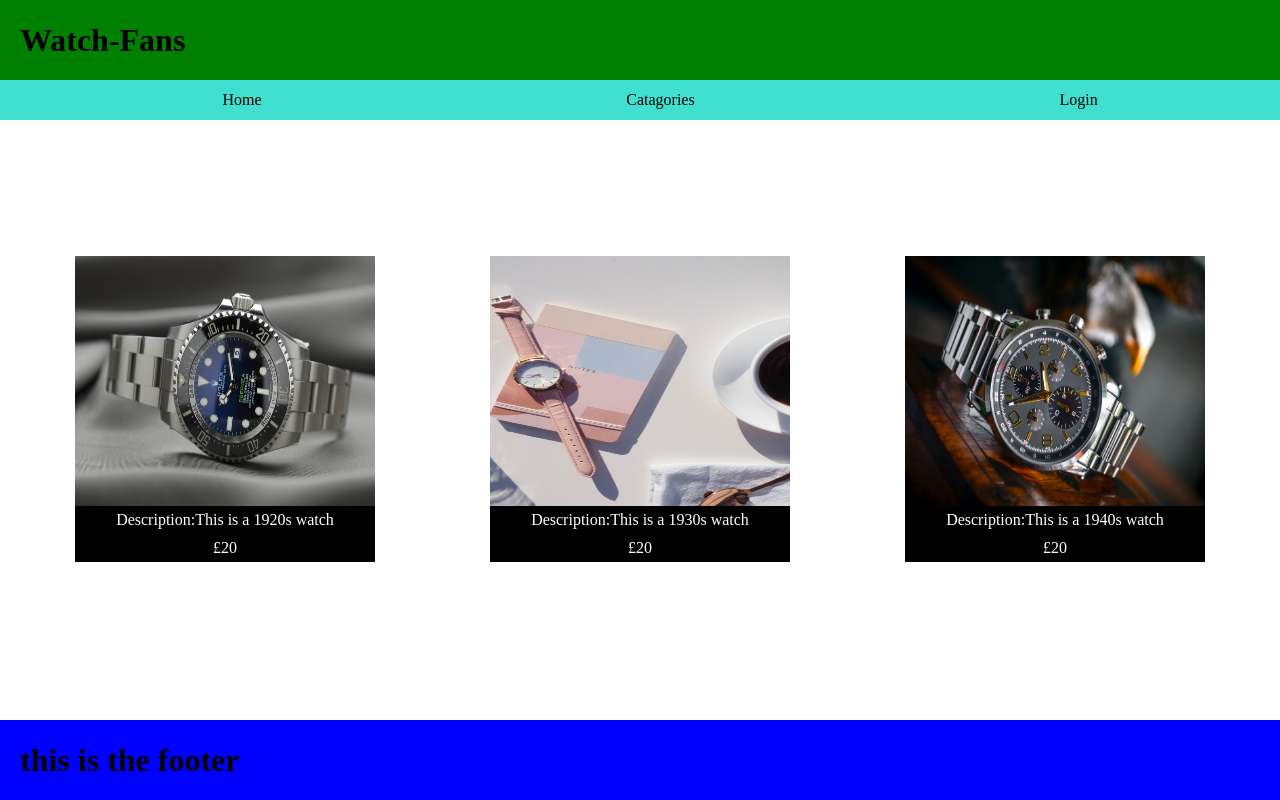
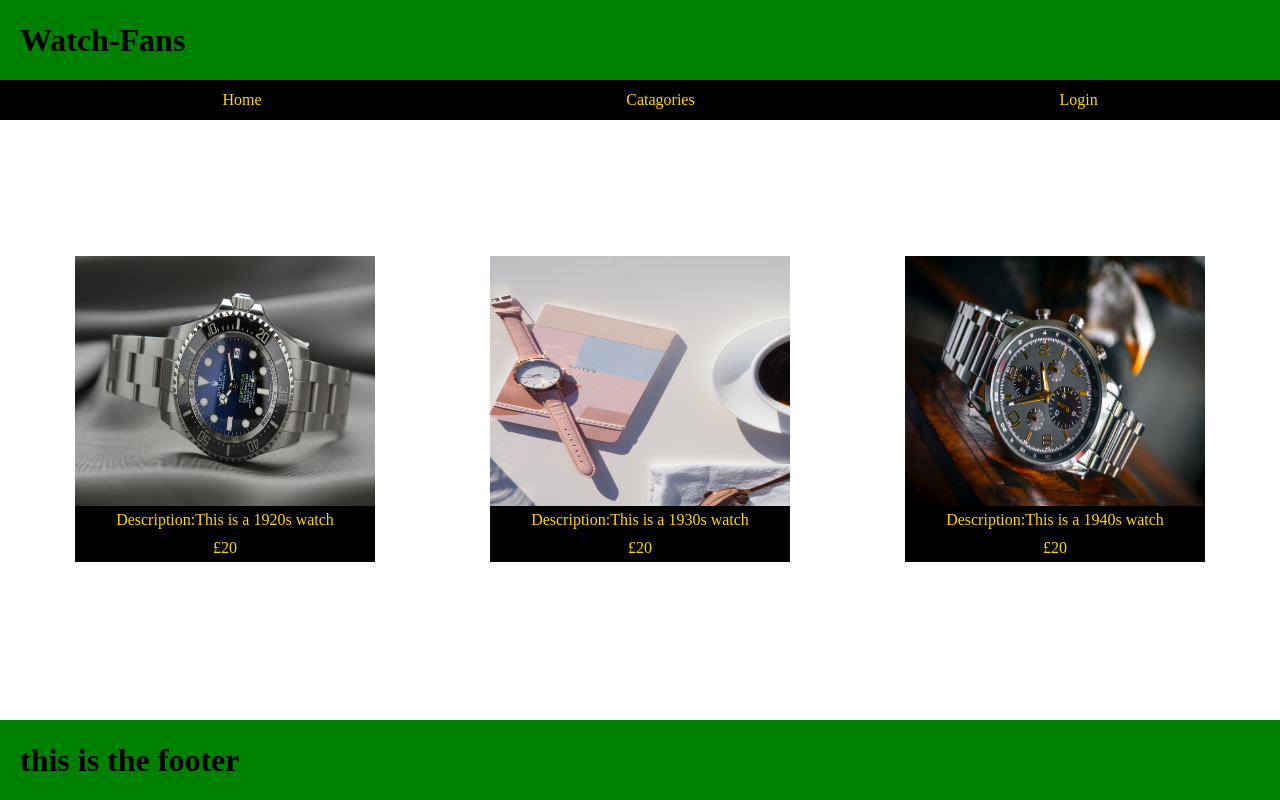
Before and after one commit to timo9939/watch-fans, a React (Create React App) app in the folder client/: page / in a window 1280 px wide. Built offline with nearby package versions, Linux system fonts and the light colour scheme.

Commit message:
more overal styling added

```diff
--- a/client/src/component/Content/content.css
+++ b/client/src/component/Content/content.css
@@ -24,7 +24,7 @@ figure:hover{
 
 figcaption{
     background:black;
-    color:white;
+    color:gold;
     padding: 5px;
 }
 
--- a/client/src/component/Footer/footer.css
+++ b/client/src/component/Footer/footer.css
@@ -1,5 +1,6 @@
 footer{
-    background-color: blue;
+    background-color: green;
+    color: black;
     height:10vh;
     display: flex;
     align-items: center;
--- a/client/src/component/Navigation/nav.css
+++ b/client/src/component/Navigation/nav.css
@@ -1,7 +1,8 @@
 
 
 .nav-container{
-    background-color: turquoise;
+    background-color: black;
+    color: gold;
     position: absolute;
     width: 100vw;
     height: 5vh;
@@ -29,7 +30,7 @@ li:hover{
     border-radius: 10%;
     position: absolute;
     background-color: white;
-    border:5px solid black;
+    border:5px solid gold;
     height:400px;
     width:350px;
     display: flex;
@@ -48,7 +49,7 @@ input{
     border-style:none;
     background-color: black;
     text-align: center;
-    color: white;
+    color: gold;
     font-family: Arial, Helvetica, sans-serif;
 }
 
@@ -57,7 +58,7 @@ button{
     height: 30px;
     border: none;
     background-color: black;
-    color: white;
+    color: gold;
     font-family: Arial, Helvetica, sans-serif;
 }
 
```
Also changed, not shown: client/src/component/Navigation/index.js (+7 -1 lines).
